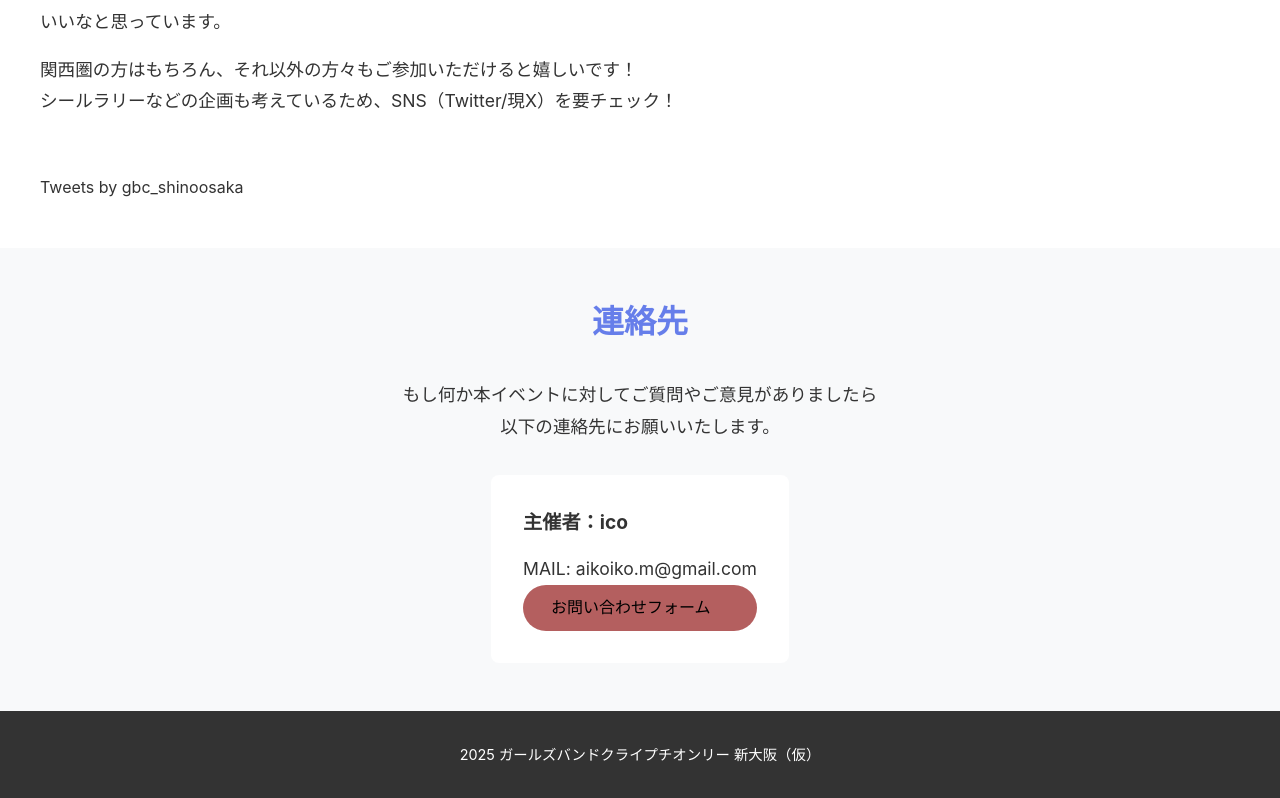
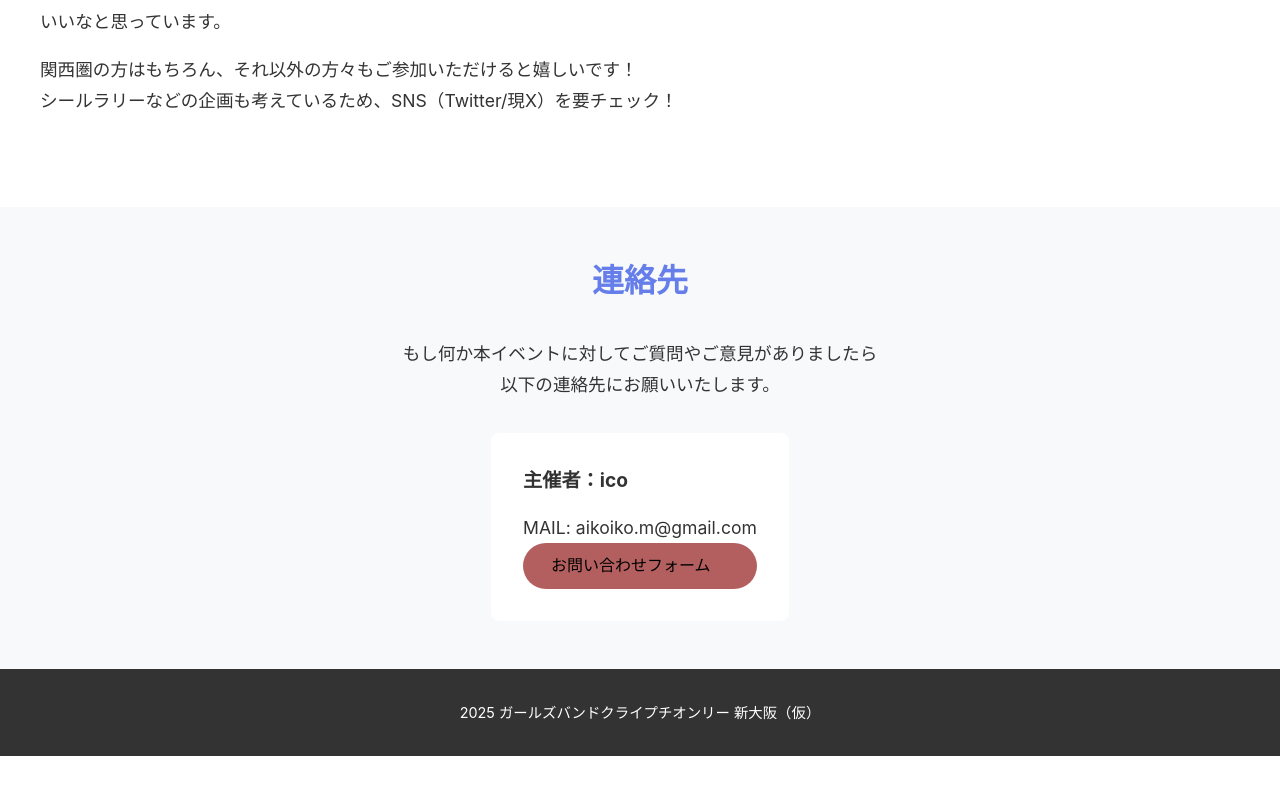
Before and after one commit to aikoikom/gbc_shinoosaka, a Next.js app: page /gbc_shinoosaka/ in a window 1280 px wide. Shown: the part 3121-3919 px from the top of the page. After the commit the page ends 3877 px from the top, so only its background shows below. Built offline with nearby package versions, Linux system fonts and the light colour scheme.

Commit message:
Update EventPurpose.tsx

```diff
--- a/components/EventPurpose/EventPurpose.tsx
+++ b/components/EventPurpose/EventPurpose.tsx
@@ -20,7 +20,7 @@ export default function EventPurpose() {
             シールラリーなどの企画も考えているため、SNS（Twitter/現X）を要チェック！
           </p>
 <br></br>
-<a class="twitter-timeline" href="https://twitter.com/gbc_shinoosaka?ref_src=twsrc%5Etfw">Tweets by gbc_shinoosaka</a> <script async src="https://platform.twitter.com/widgets.js" charset="utf-8"></script>
+<script async src="https://platform.twitter.com/widgets.js" charset="utf-8"></script>
 
         </div>
       </div>
```
